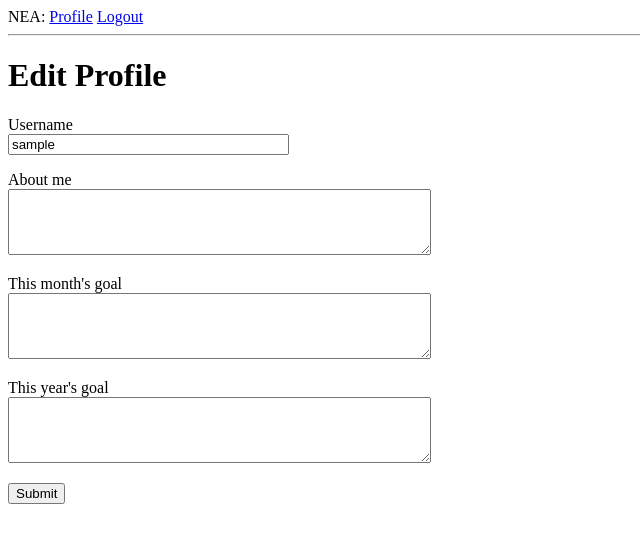
After one commit to finlaypearce/NEA, a Flask app: page /user/edit_profile in a window 1280 px wide. The commit adds this page. Shown: the top 543 px of the page, without its empty margins (0-640 px from the left). Run offline with Flask 2, Linux system fonts and the light colour scheme; the visitor is signed in with stand-in values (Sample User, id 1); data comes from the database, SQL or seed files in the repository.

Commit message:
Add profiles

```diff
--- a/NEA/__init__.py
+++ b/NEA/__init__.py
@@ -16,6 +16,7 @@ login_manager.login_view = 'login.loginform'
 
 from .views.login import login
 from .views.student import student
+from .views.profile import profile
 from NEA import models
 from .models import User
 
@@ -27,3 +28,4 @@ def load_user(userid):
 
 app.register_blueprint(login)
 app.register_blueprint(student, url_prefix='/student')
+app.register_blueprint(profile, url_prefix='/user')
--- a/NEA/forms.py
+++ b/NEA/forms.py
@@ -1,6 +1,6 @@
 from flask_wtf import FlaskForm
-from wtforms import StringField, PasswordField, BooleanField, SubmitField
-from wtforms.validators import DataRequired, ValidationError, Email, EqualTo
+from wtforms import StringField, PasswordField, BooleanField, SubmitField, TextAreaField
+from wtforms.validators import DataRequired, ValidationError, Email, EqualTo, Length
 from NEA.models import User
 
 
@@ -34,3 +34,11 @@ class StudentRegisForm(FlaskForm):
 class ResetPasswordRequestForm(FlaskForm):
     email = StringField('Email', validators=[DataRequired(), Email()])
     submit = SubmitField('Request Password Reset')
+
+
+class EditProfileForm(FlaskForm):
+    username = StringField('Username', validators=[DataRequired()])
+    about_me = TextAreaField('About me', validators=[Length(min=0, max=140)])
+    month_goal = TextAreaField("This month's goal", validators=[Length(min=0, max=140)])
+    year_goal = TextAreaField("This year's goal", validators=[Length(min=0, max=140)])
+    submit = SubmitField('Submit')
--- a/NEA/templates/base.html
+++ b/NEA/templates/base.html
@@ -11,8 +11,10 @@
         <div>
             NEA:
             {% if not current_user.is_anonymous %}
+            <a href="{{ url_for('profile.user', username=current_user.username) }}">Profile</a>
             <a href="{{ url_for('login.logout') }}">Logout</a>
             {% endif %}
+
         </div>
         <hr>
         {% with messages = get_flashed_messages() %}
--- a/NEA/templates/login/login.html
+++ b/NEA/templates/login/login.html
@@ -22,8 +22,4 @@
         <p>{{ form.submit() }}</p>
     </form>
     <p>New User? <a href="{{ url_for('login.studentregister') }}">Click to Register!</a></p>
-    <p>
-        Forgot Your Password?
-        <a href="{{ url_for('reset_password_request') }}">Click to Reset It</a>
-    </p>
 {% endblock %}
--- /dev/null
+++ b/NEA/templates/profile/edit_profile.html
@@ -0,0 +1,37 @@
+{% extends "base.html" %}
+
+{% block content %}
+    <h1>Edit Profile</h1>
+    <form action="" method="post">
+        {{ form.hidden_tag() }}
+        <p>
+            {{ form.username.label }}<br>
+            {{ form.username(size=32) }}<br>
+            {% for error in form.username.errors %}
+            <span style="color: red;">[{{ error }}]</span>
+            {% endfor %}
+        </p>
+        <p>
+            {{ form.about_me.label }}<br>
+            {{ form.about_me(cols=50, rows=4) }}<br>
+            {% for error in form.about_me.errors %}
+            <span style="color: red;">[{{ error }}]</span>
+            {% endfor %}
+        </p>
+        <p>
+            {{ form.month_goal.label }}<br>
+            {{ form.month_goal(cols=50, rows=4) }}<br>
+            {% for error in form.month_goal.errors %}
+            <span style="color: red;">[{{ error }}]</span>
+            {% endfor %}
+        </p>
+        <p>
+            {{ form.year_goal.label }}<br>
+            {{ form.year_goal(cols=50, rows=4) }}<br>
+            {% for error in form.year_goal.errors %}
+            <span style="color: red;">[{{ error }}]</span>
+            {% endfor %}
+        </p>
+        <p>{{ form.submit() }}</p>
+    </form>
+{% endblock %}
--- /dev/null
+++ b/NEA/views/profile.py
@@ -0,0 +1,40 @@
+from flask import Blueprint, render_template, flash, redirect, url_for, request
+from ..forms import EditProfileForm
+from flask_login import current_user, login_required
+from ..models import User
+from NEA import db
+
+
+profile = Blueprint('profile', __name__)
+
+
+@profile.route('/<username>')
+@login_required
+def user(username):
+    user = User.query.filter_by(username=username).first_or_404()
+    practice = [
+        {'author': user, 'body': 'Test entry #1'},
+        {'author': user, 'body': 'Test entry #2'}
+    ]
+    return render_template('profile/user.html', user=user, practice=practice)
+
+
+@profile.route('/edit_profile', methods=['GET', 'POST'])
+@login_required
+def edit_profile():
+    form = EditProfileForm()
+    if form.validate_on_submit():
+        current_user.username = form.username.data
+        current_user.about_me = form.about_me.data
+        current_user.month_goal = form.month_goal.data
+        current_user.year_goal = form.year_goal.data
+
+        db.session.commit()
+        flash('Your changes have been saved.')
+        return redirect(url_for('profile.edit_profile'))
+    elif request.method == 'GET':
+        form.username.data = current_user.username
+        form.about_me.data = current_user.about_me
+        form.month_goal.data = current_user.month_goal
+        form.year_goal.data = current_user.year_goal
+    return render_template('profile/edit_profile.html', title='Edit Profile', form=form)
--- a/NEA/views/student.py
+++ b/NEA/views/student.py
@@ -18,4 +18,4 @@ def student_dashboard():
             'body': '1.5 hours practice!'
         }
     ]
-    return render_template('/student/s_dashboard.html', title='Student Dashboard', practice=practice)
+    return render_template('student/s_dashboard.html', title='Student Dashboard', practice=practice)
```
Also changed, not shown: NEA/models.py (+13 -5 lines), NEA/templates/profile/user.html (added, +28 -0 lines), NEA/views/login.py (+4 -4 lines).
